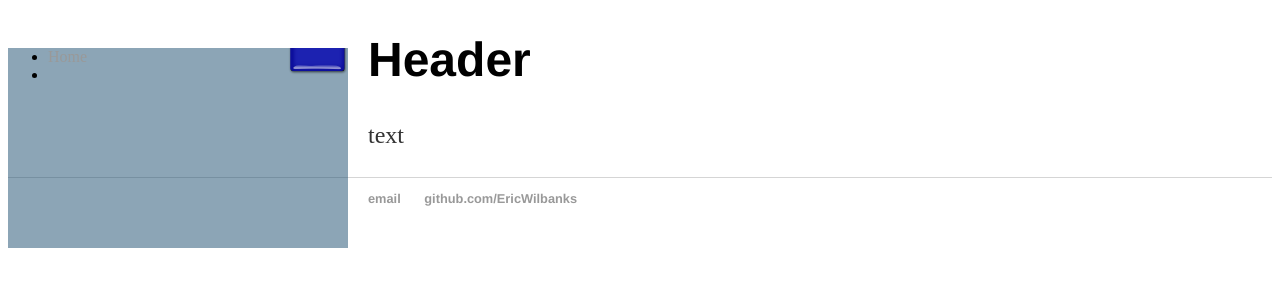
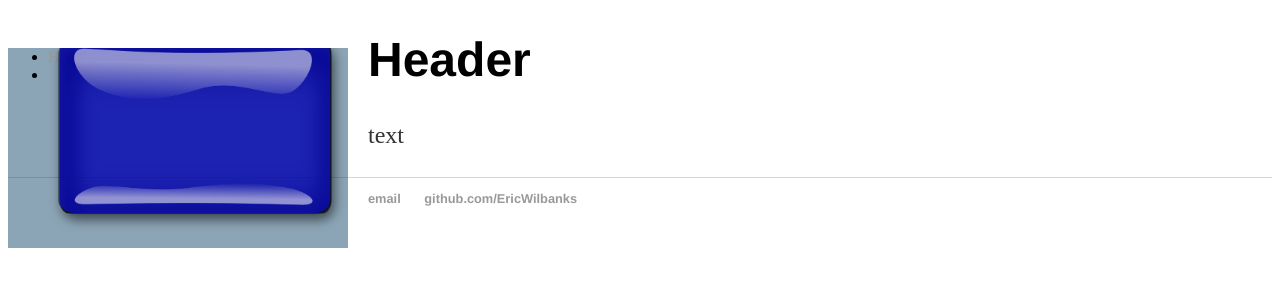
Before and after one commit to EricWilbanks/EricWilbanks.github.io, a Jekyll site: the page built from index.html, in a window 1280 px wide. Shown: the top 300 px of the page. Built offline with Jekyll 4.4.1, drawn with Linux system fonts in a browser that asks for light colours.

Commit message:
Update default.html

```diff
--- a/_layouts/default.html
+++ b/_layouts/default.html
@@ -8,7 +8,7 @@
 		<body>
 	    		<ul class="slide effect">
 	        		<li><a href="/">Home</a></li>
-	        		<li><img class="top" src=images/button.png alt="" width="60"/></li>
+	        		<li><img class="top" src=images/button.png alt="" width="300" height="200"/></li>
 	        	</ul>
 
 			<div class="container">
```
